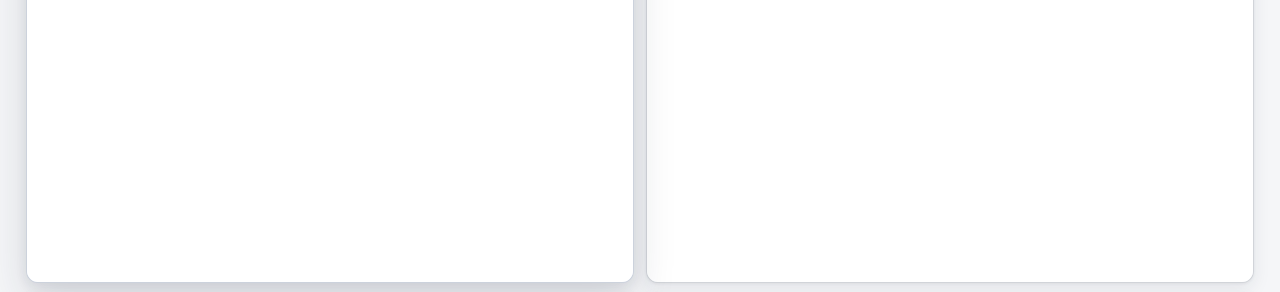
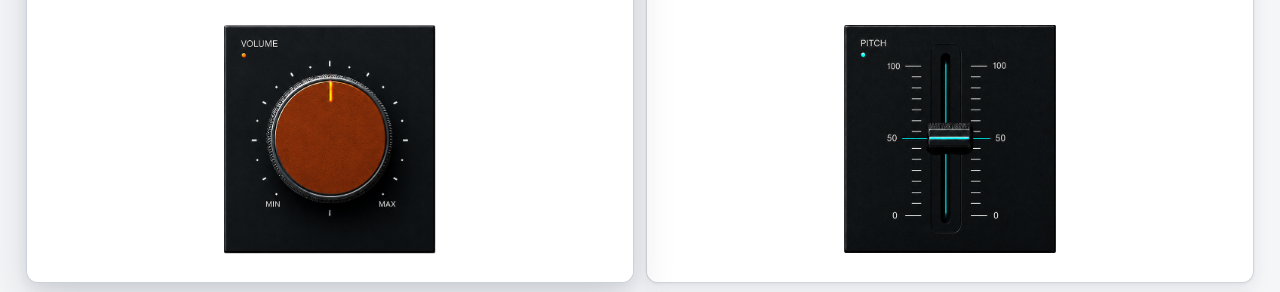
Before and after one commit to junseongshene/redesigned-dj, a website built with Vite: page index.html in a window 1280 px wide. Shown: the part 111-403 px from the top of the page. Built offline with nearby package versions, Linux system fonts and the light colour scheme; what rubberband-web would draw is missing.

Commit message:
[Feat] 윈도우 내에 컨트롤러 에셋 추가
0%~100%까지 움직이게 설정

```diff
--- a/css/styles.css
+++ b/css/styles.css
@@ -804,3 +804,66 @@ body.chrome-ui--tab-tearing {
   color: var(--hud-accent);
   font-variant-numeric: tabular-nums;
 }
+
+/* =========================
+   DJ controller images
+========================= */
+
+.chrome-page.chrome-page--blank {
+  position: relative !important;
+  display: grid !important;
+  place-items: center !important;
+  overflow: hidden !important;
+  background: #ffffff !important;
+}
+
+.dj-controller-mount {
+  width: 100%;
+  height: 100%;
+  display: grid;
+  place-items: center;
+  pointer-events: none;
+}
+
+.dj-controller {
+  position: relative;
+  width: min(86%, 562px);
+  aspect-ratio: var(--panel-w) / var(--panel-h);
+  pointer-events: none;
+  user-select: none;
+}
+
+.dj-controller__panel {
+  position: absolute;
+  inset: 0;
+  width: 100%;
+  height: 100%;
+  object-fit: contain;
+  display: block;
+  pointer-events: none;
+  user-select: none;
+  -webkit-user-drag: none;
+}
+
+.dj-controller__control {
+  position: absolute;
+  left: 50%;
+  top: 50%;
+  width: var(--control-w);
+  height: auto;
+  display: block;
+  pointer-events: none;
+  user-select: none;
+  -webkit-user-drag: none;
+  transform-origin: 50% 50%;
+  will-change: transform, top;
+}
+
+.dj-controller--dial .dj-controller__control {
+  transform: translate(-50%, -50%) rotate(var(--dial-rot, 0deg));
+}
+
+.dj-controller--stick .dj-controller__control {
+  top: calc(50% + var(--stick-y, 0%));
+  transform: translate(-50%, -50%);
+}
--- a/src/main.js
+++ b/src/main.js
@@ -22,6 +22,53 @@ const DJ_WIN_PX_PER_PERCENT = 20;
 const WINDOW_DRAG_VIEWPORT_PADDING = 0;
 
 const djState = Object.fromEntries(DJ_CHANNELS.map((name) => [name, 50]));
+
+const DJ_CONTROLLER_ASSET_DIR = "./controllers/";
+
+const DJ_CONTROLLER_META = {
+  Volume: {
+    type: "dial",
+    panel: "volume",
+    control: "volume_dial",
+    panelW: 562,
+    panelH: 606,
+    controlW: 331,
+    controlH: 341,
+  },
+  Pitch: {
+    type: "stick",
+    panel: "pitch",
+    control: "pitch_stick",
+    panelW: 562,
+    panelH: 606,
+    controlW: 128,
+    controlH: 88,
+    rangePx: 400,
+  },
+  Tempo: {
+    type: "stick",
+    panel: "tempo",
+    control: "tempo_stick",
+    panelW: 562,
+    panelH: 598,
+    controlW: 128,
+    controlH: 89,
+    rangePx: 400,
+  },
+  Bass: {
+    type: "dial",
+    panel: "bass",
+    control: "bass_dial",
+    panelW: 562,
+    panelH: 598,
+    controlW: 331,
+    controlH: 341,
+  },
+};
+
+function getDjControllerAssetUrl(name) {
+  return `${DJ_CONTROLLER_ASSET_DIR}${name}.png`;
+}
 
 /** 배경 트랙 Web Audio (Rubber Band: 피치만 / 템포: media playbackRate + preservesPitch / lowshelf·gain) */
 let exhibitionMediaEl = null;
@@ -220,6 +267,8 @@ function setOnlyActiveTab(strip, activeTab) {
     t.classList.toggle("chrome-tab--active", isActive);
     t.classList.toggle("chrome-tab--inactive", !isActive);
   });
+
+  renderDjControllers();
 }
 
 function resetOmniboxToNewTab(win) {
@@ -535,6 +584,99 @@ function getDjChannelKeyForWindow(win) {
     win.querySelector(".chrome-tab .chrome-tab__title");
   const label = titleEl?.textContent?.trim();
   return DJ_CHANNELS.includes(label) ? label : null;
+}
+
+function fitDjControllerWidth(page, meta) {
+  const pageW = page.clientWidth;
+  const pageH = page.clientHeight;
+
+  if (!pageW || !pageH) return meta.panelW;
+
+  const padding = 28;
+
+  const byWidth = Math.max(120, pageW - padding * 2);
+  const byHeight = Math.max(120, (pageH - padding * 2) * (meta.panelW / meta.panelH));
+
+  return Math.min(meta.panelW, byWidth, byHeight);
+}
+
+function ensureDjControllerMount(page) {
+  let mount = page.querySelector(".dj-controller-mount");
+
+  if (!mount) {
+    mount = document.createElement("div");
+    mount.className = "dj-controller-mount";
+    page.appendChild(mount);
+  }
+
+  return mount;
+}
+
+function renderDjControllers() {
+  document.querySelectorAll(".chrome-window").forEach((win) => {
+    const page = win.querySelector(".chrome-page--blank");
+    if (!page) return;
+
+    const channelKey = getDjChannelKeyForWindow(win);
+    const meta = DJ_CONTROLLER_META[channelKey];
+
+    const mount = ensureDjControllerMount(page);
+
+    if (!meta) {
+      mount.innerHTML = "";
+      mount.removeAttribute("data-channel");
+      return;
+    }
+
+    if (mount.dataset.channel !== channelKey) {
+      mount.dataset.channel = channelKey;
+
+      mount.innerHTML = `
+        <div class="dj-controller dj-controller--${meta.type}" data-channel="${channelKey}">
+          <img
+            class="dj-controller__panel"
+            src="${getDjControllerAssetUrl(meta.panel)}"
+            alt=""
+            draggable="false"
+            aria-hidden="true"
+          />
+          <img
+            class="dj-controller__control"
+            src="${getDjControllerAssetUrl(meta.control)}"
+            alt=""
+            draggable="false"
+            aria-hidden="true"
+          />
+        </div>
+      `;
+    }
+
+    const controller = mount.querySelector(".dj-controller");
+    if (!controller) return;
+
+    controller.style.setProperty("--panel-w", String(meta.panelW));
+    controller.style.setProperty("--panel-h", String(meta.panelH));
+    controller.style.setProperty("--control-w", `${(meta.controlW / meta.panelW) * 100}%`);
+    controller.style.width = `${Math.round(fitDjControllerWidth(page, meta))}px`;
+
+    const pct = clamp(Number(djState[channelKey] ?? 50), 0, 100);
+
+    if (meta.type === "dial") {
+      const deg = -135 + (pct / 100) * 270;
+      controller.style.setProperty("--dial-rot", `${deg}deg`);
+      controller.style.removeProperty("--stick-y");
+    }
+
+    if (meta.type === "stick") {
+      // 0% = 아래로 200px, 50% = 중앙, 100% = 위로 200px
+      // 원사이즈 기준 400px 이동범위를 panel 높이에 대한 %로 환산
+      const yPx = (50 - pct) * (meta.rangePx / 100);
+      const yPercent = (yPx / meta.panelH) * 100;
+
+      controller.style.setProperty("--stick-y", `${yPercent}%`);
+      controller.style.removeProperty("--dial-rot");
+    }
+  });
 }
 
 /**
@@ -684,14 +826,17 @@ function beginWindowDrag(e, win, handle, stage, tune) {
 
 function updateDjHudDom() {
   const el = document.getElementById("dj-param-hud");
-  if (!el) return;
-  el.innerHTML = DJ_CHANNELS.map(
-    (name) =>
-      `<div class="dj-param-hud__row"><span class="dj-param-hud__name">${name}</span><span class="dj-param-hud__val">${Math.round(
-        djState[name],
-      )}%</span></div>`,
-  ).join("");
-  maybeFireSiuEgg(); // ===== EASTER EGG =====
+
+  if (el) {
+    el.innerHTML = DJ_CHANNELS.map(
+      (name) =>
+        `<div class="dj-param-hud__row"><span class="dj-param-hud__name">${name}</span><span class="dj-param-hud__val">${Math.round(
+          djState[name]
+        )}%</span></div>`
+    ).join("");
+  }
+
+  renderDjControllers();
 }
 
 // ===== EASTER EGG START =====
@@ -1455,3 +1600,7 @@ if (document.readyState === "loading") {
 } else {
   void boot();
 }
+
+window.addEventListener("resize", () => {
+  renderDjControllers();
+});
```
